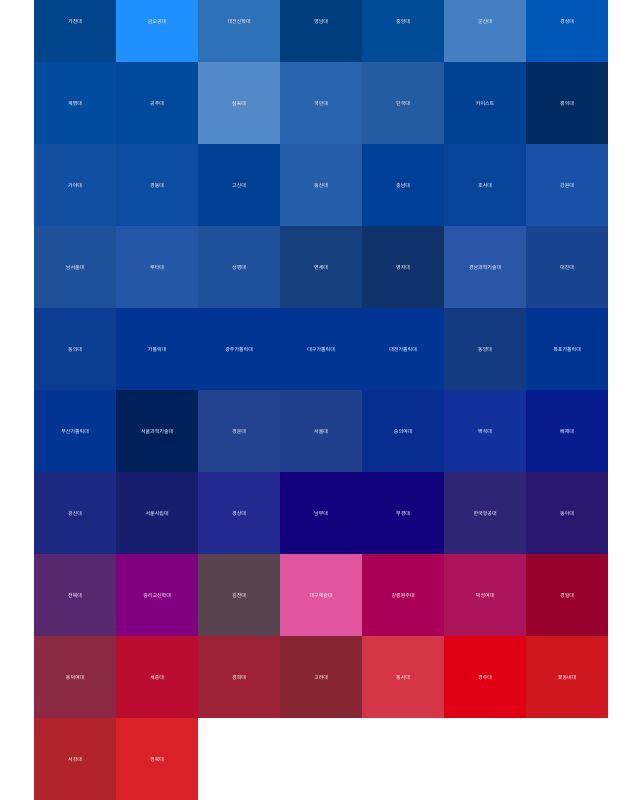
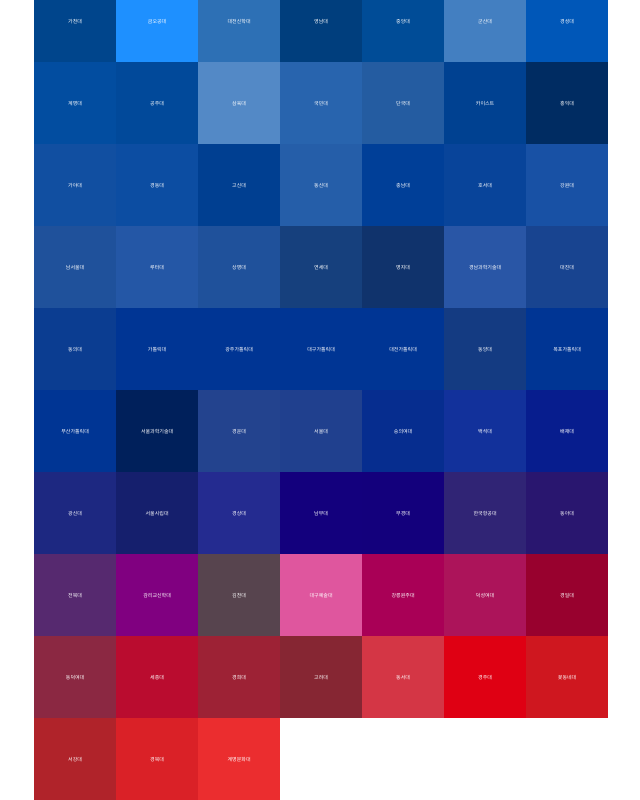
Before and after one commit to nayunhwan/UnivColor, a plain HTML site: page index.html in a window 1280 px wide. Shown: the part 876-1676 px from the top of the page, without its empty margins (286-926 px from the left). Drawn offline with nearby package versions, Linux system fonts and the light colour scheme.

Commit message:
Add Keimyung College Univ.
Signed-off-by: Seongmin Park <wluns32@gmail.com>

```diff
--- a/index.html
+++ b/index.html
@@ -43,7 +43,7 @@
 
     var univNames = ["가야대", "가천대", "가톨릭대", "가톨릭관동대", "감리교신학대", "강남대",
       "강릉원주대", "강원대", "건국대", "건양대", "경기대", "경남과학기술대", "경남대", "경동대",
-      "경북대", "경상대", "경성대", "경운대", "경일대", "경주대", "경희대", "계명대", "고려대", "고신대",
+      "경북대", "경상대", "경성대", "경운대", "경일대", "경주대", "경희대", "계명대", "계명문화대", "고려대", "고신대",
       "공주대", "광신대", "광운대", "광주가톨릭대", "광주대", "광주여자대", "국민대", "군산대", "극동대",
       "금강대", "금오공대", "김천대", "꽃동네대", "나사렛대", "남부대", "남서울대", "단국대", "대구가톨릭대",
       "대구대", "대구예술대", "대구한의대", "대신대", "대전가톨릭대", "대전대", "대전신학대", "대진대", "덕성여대",
--- a/univColor.js
+++ b/univColor.js
@@ -22,6 +22,7 @@
   if (univ == "GJU" || univ.includes("경주대")) return "#df0013";
   if (univ == "KHU" || univ.includes("경희대")) return "#9d2235";
   if (univ == "KEIMYUNG" || univ.includes("계명대")) return "#024da0";
+  if (univ == "KMCU" || univ.includes("계명문화대")) return "#eb2d2f";
   if (univ == "KRU" || univ.includes("고려대") || univ == "고대") return "#862633";
   if (univ == "KOSIN" || univ.includes("고신대")) return "#003f91";
   if (univ == "KJNU" || univ.includes("공주대")) return "#01499a";
```
Also changed, not shown: ReadMe.md.
